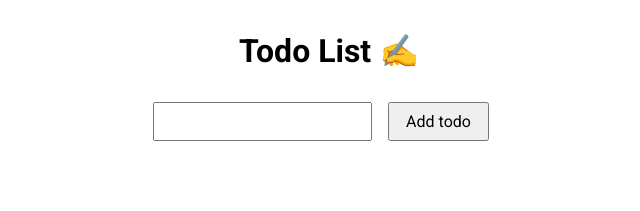
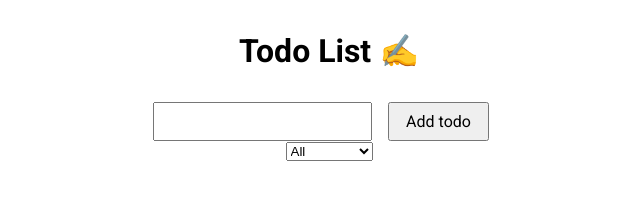
Before and after one commit to aman11s/learnyst-assignment, a React (Create React App) app: page / in a window 1280 px wide. Shown: the top 211 px of the page, without its empty margins (311-951 px from the left). Built offline with nearby package versions, Linux system fonts and the light colour scheme.

Commit message:
feat : filter todos

```diff
--- a/src/App.jsx
+++ b/src/App.jsx
@@ -1,10 +1,23 @@
-import { useState } from "react";
-import { useSelector } from "react-redux";
+import { useDispatch, useSelector } from "react-redux";
 import "./App.css";
 import { AddTodo, TodoCard } from "./components";
+import { updateSelectedFilter } from "./features/filterTodoSlice";
+import { filterTodosBySelect } from "./utils/filter-utility";
 
 function App() {
   const { todos } = useSelector((store) => store.todos);
+
+  const { selectedFilter } = useSelector((store) => store.filterTodos);
+  const dispatch = useDispatch();
+
+  const filterOptions = ["All", "Active", "Completed"];
+
+  const filterSelectHandler = (e) => {
+    const filter = e.target.value;
+    dispatch(updateSelectedFilter({ filter }));
+  };
+
+  const filteredTodos = filterTodosBySelect(selectedFilter, todos);
 
   return (
     <div className="App">
@@ -14,8 +27,18 @@ function App() {
           ✍️
         </span>
       </h1>
+
       <AddTodo />
-      {todos.map((todoDetails) => {
+      <select onChange={filterSelectHandler} name="filter">
+        {filterOptions.map((option) => {
+          return (
+            <option value={option} key={option}>
+              {option}
+            </option>
+          );
+        })}
+      </select>
+      {filteredTodos.map((todoDetails) => {
         return <TodoCard key={todoDetails.id} todoDetails={todoDetails} />;
       })}
     </div>
--- a/src/app/store.js
+++ b/src/app/store.js
@@ -1,8 +1,10 @@
 import { configureStore } from "@reduxjs/toolkit";
 import todoReducer from "../features/todoSlice";
+import filterTodoReducer from "../features/filterTodoSlice";
 
 export const store = configureStore({
   reducer: {
     todos: todoReducer,
+    filterTodos: filterTodoReducer,
   },
 });
--- /dev/null
+++ b/src/features/filterTodoSlice.js
@@ -0,0 +1,19 @@
+import { createSlice } from "@reduxjs/toolkit";
+
+const initialState = {
+  selectedFilter: "All",
+};
+
+const filterTodoSlice = createSlice({
+  name: "filterTodo",
+  initialState,
+  reducers: {
+    updateSelectedFilter: (state, action) => {
+      const { filter } = action.payload;
+      state.selectedFilter = filter;
+    },
+  },
+});
+
+export default filterTodoSlice.reducer;
+export const { updateSelectedFilter } = filterTodoSlice.actions;
--- /dev/null
+++ b/src/utils/filter-utility.js
@@ -0,0 +1,12 @@
+export const filterTodosBySelect = (selectedFilter, todos) => {
+  switch (selectedFilter) {
+    case "Active":
+      return todos.filter(({ isCompleted }) => !isCompleted);
+
+    case "Completed":
+      return todos.filter(({ isCompleted }) => isCompleted);
+
+    default:
+      return todos;
+  }
+};
```
